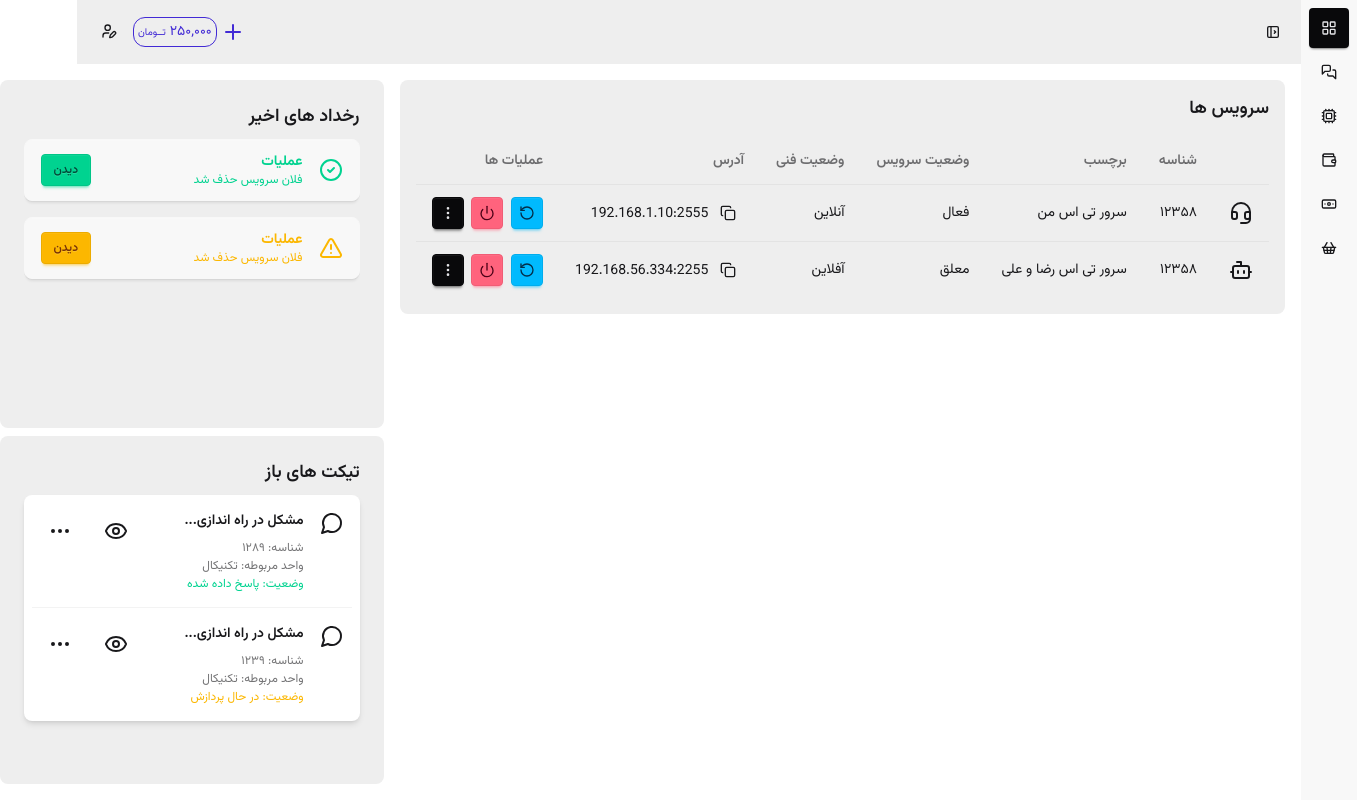
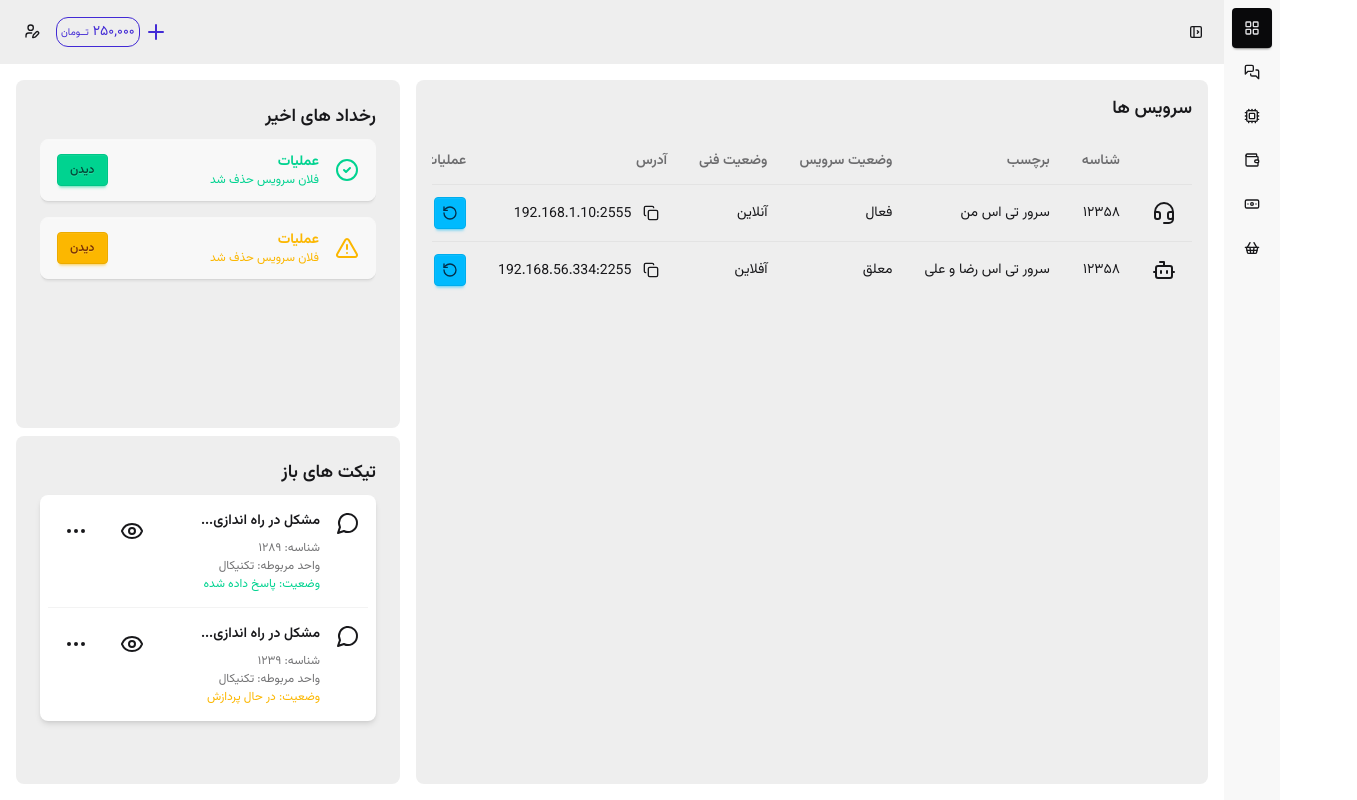
Before and after one commit to amir-reza-bijandi/tea-speak, a SvelteKit app: page /admin in a window 1280 px wide. Shown: the whole page, 1357 px wide, since content can reach past the window. Built offline with nearby package versions, Linux system fonts and the light colour scheme.

Commit message:
fix: services table not being scrollable

```diff
--- a/src/routes/admin/+page.svelte
+++ b/src/routes/admin/+page.svelte
@@ -5,9 +5,11 @@
 </script>
 
 <div class="grid h-full grid-cols-[1fr_auto] gap-4 p-4">
-	<div class="">
+	<div class="grid grid-rows-[auto_1fr]">
 		<div></div>
-		<ServicesTable />
+		<div class="relative">
+			<ServicesTable />
+		</div>
 	</div>
 	<div class="grid w-96 grid-rows-2 gap-2">
 		<ReceentActivities />
--- a/src/routes/admin/_lib/components/services-table.svelte
+++ b/src/routes/admin/_lib/components/services-table.svelte
@@ -60,7 +60,7 @@
 	];
 </script>
 
-<div class="card bg-base-300 p-4">
+<div class="card absolute inset-0 bg-base-300 p-4">
 	<span class="mb-4 card-title">سرویس ها</span>
 	<div class="overflow-x-auto">
 		<table class="table-pin-rows table-pin-cols table bg-base-300">
```
